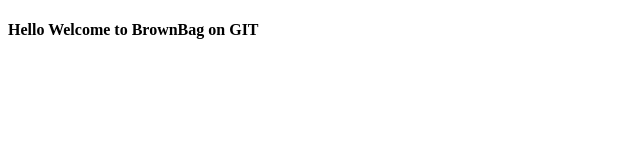
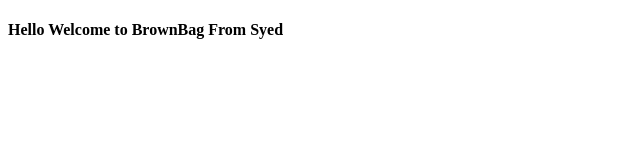
Before and after one commit to avinashkonduri/My-App, a plain HTML site: page index.html in a window 1280 px wide. Shown: the full height of the page, 0-640 px from the left. Drawn offline with Linux system fonts and the light colour scheme.

Commit message:
From Syed

```diff
--- a/index.html
+++ b/index.html
@@ -7,6 +7,6 @@
     <title>Document</title>
 </head>
 <body>
-    <h4> Hello Welcome to BrownBag on GIT</h4>
+    <h4> Hello Welcome to BrownBag From Syed</h4>
 </body>
 </html>
```
